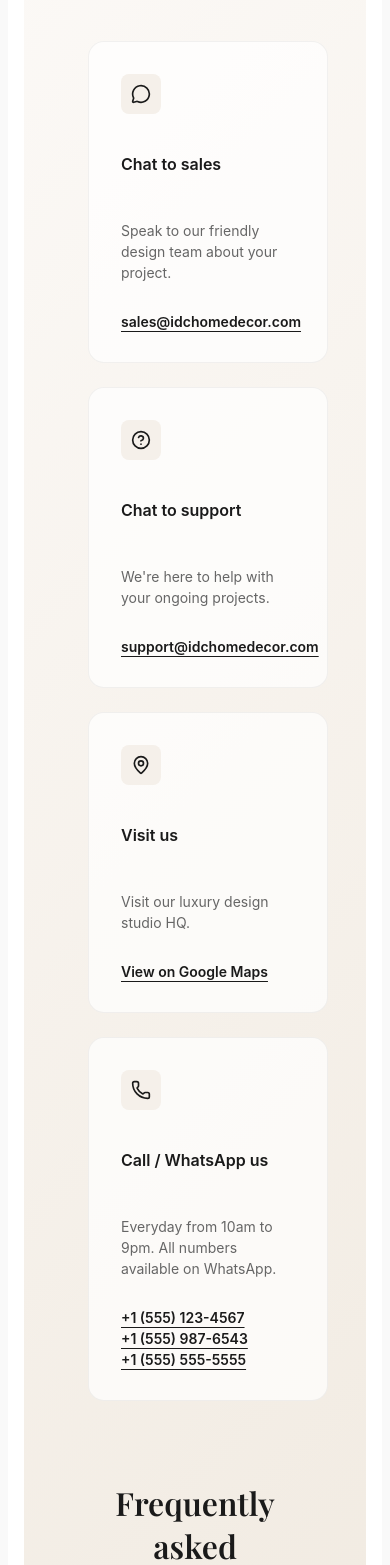
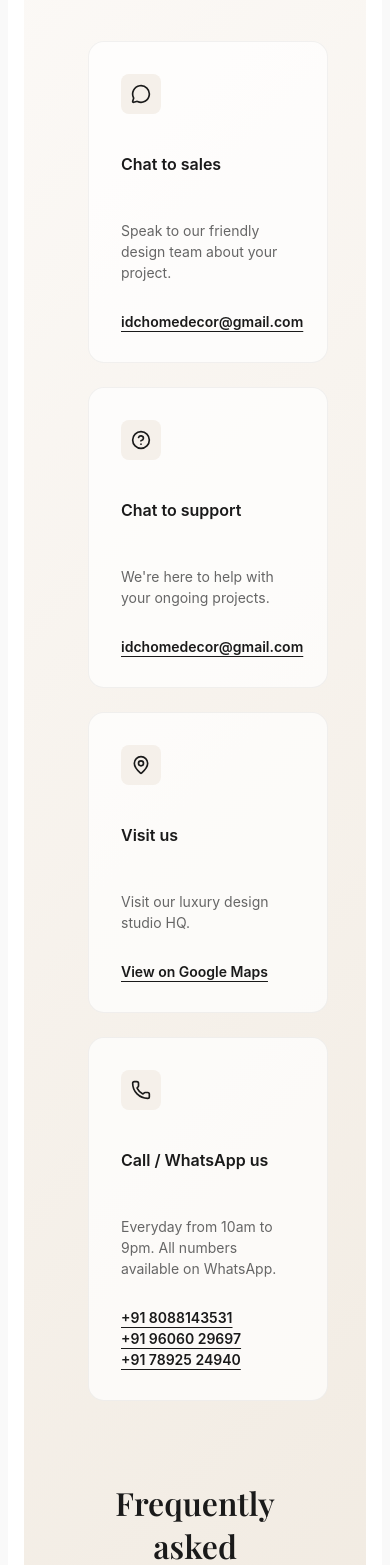
Before and after one commit to drake-error/idc-home-decor, a Next.js app: page /contact in a window 390 px wide. Shown: the part 379-1944 px from the top of the page. Built offline with nearby package versions, Linux system fonts and the light colour scheme; a web font is replaced by a local one.

Commit message:
Update correct contact email, phone numbers, and location map link

```diff
--- a/src/app/contact/page.tsx
+++ b/src/app/contact/page.tsx
@@ -348,21 +348,21 @@ export default function ContactPage() {
               <div className="card-icon"><MessageCircle size={20} /></div>
               <h3 className="card-title">Chat to sales</h3>
               <p className="card-desc">Speak to our friendly design team about your project.</p>
-              <a href="mailto:sales@idchomedecor.com" className="card-link">sales@idchomedecor.com</a>
+              <a href="mailto:idchomedecor@gmail.com" className="card-link">idchomedecor@gmail.com</a>
             </div>
 
             <div className="contact-card">
               <div className="card-icon"><HelpCircle size={20} /></div>
               <h3 className="card-title">Chat to support</h3>
               <p className="card-desc">We're here to help with your ongoing projects.</p>
-              <a href="mailto:support@idchomedecor.com" className="card-link">support@idchomedecor.com</a>
+              <a href="mailto:idchomedecor@gmail.com" className="card-link">idchomedecor@gmail.com</a>
             </div>
 
             <div className="contact-card">
               <div className="card-icon"><MapPin size={20} /></div>
               <h3 className="card-title">Visit us</h3>
               <p className="card-desc">Visit our luxury design studio HQ.</p>
-              <a href="#" className="card-link">View on Google Maps</a>
+              <a href="https://maps.app.goo.gl/QBW5vg86kvACFjGL8" target="_blank" rel="noopener noreferrer" className="card-link">View on Google Maps</a>
             </div>
 
             <div className="contact-card">
@@ -370,9 +370,9 @@ export default function ContactPage() {
               <h3 className="card-title">Call / WhatsApp us</h3>
               <p className="card-desc">Everyday from 10am to 9pm. All numbers available on WhatsApp.</p>
               <div style={{ display: 'flex', flexDirection: 'column', gap: '0.25rem' }}>
-                <a href="tel:+15551234567" className="card-link">+1 (555) 123-4567</a>
-                <a href="tel:+15559876543" className="card-link">+1 (555) 987-6543</a>
-                <a href="tel:+15555555555" className="card-link">+1 (555) 555-5555</a>
+                <a href="tel:+918088143531" className="card-link">+91 8088143531</a>
+                <a href="tel:+919606029697" className="card-link">+91 96060 29697</a>
+                <a href="tel:+917892524940" className="card-link">+91 78925 24940</a>
               </div>
             </div>
           </div>
```
